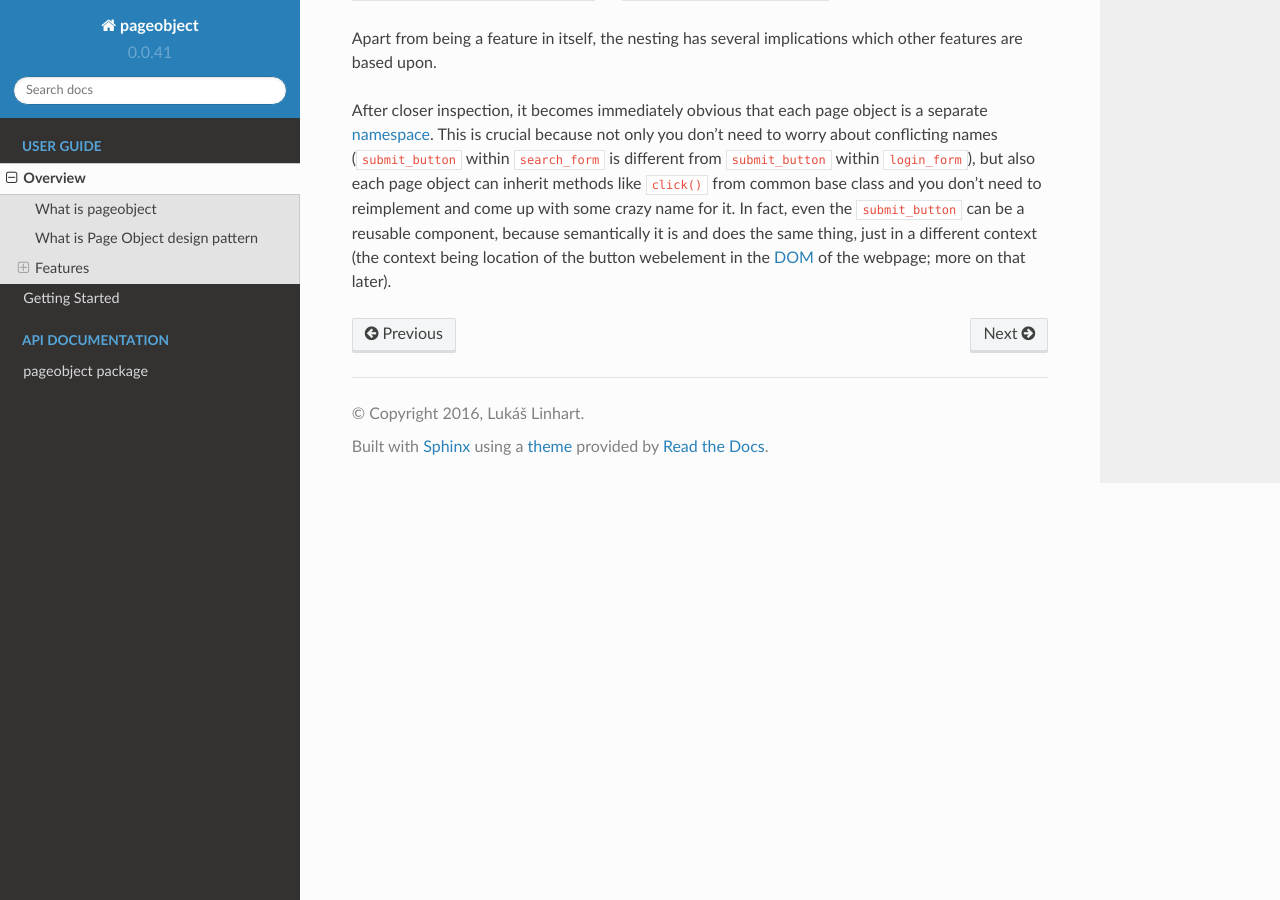
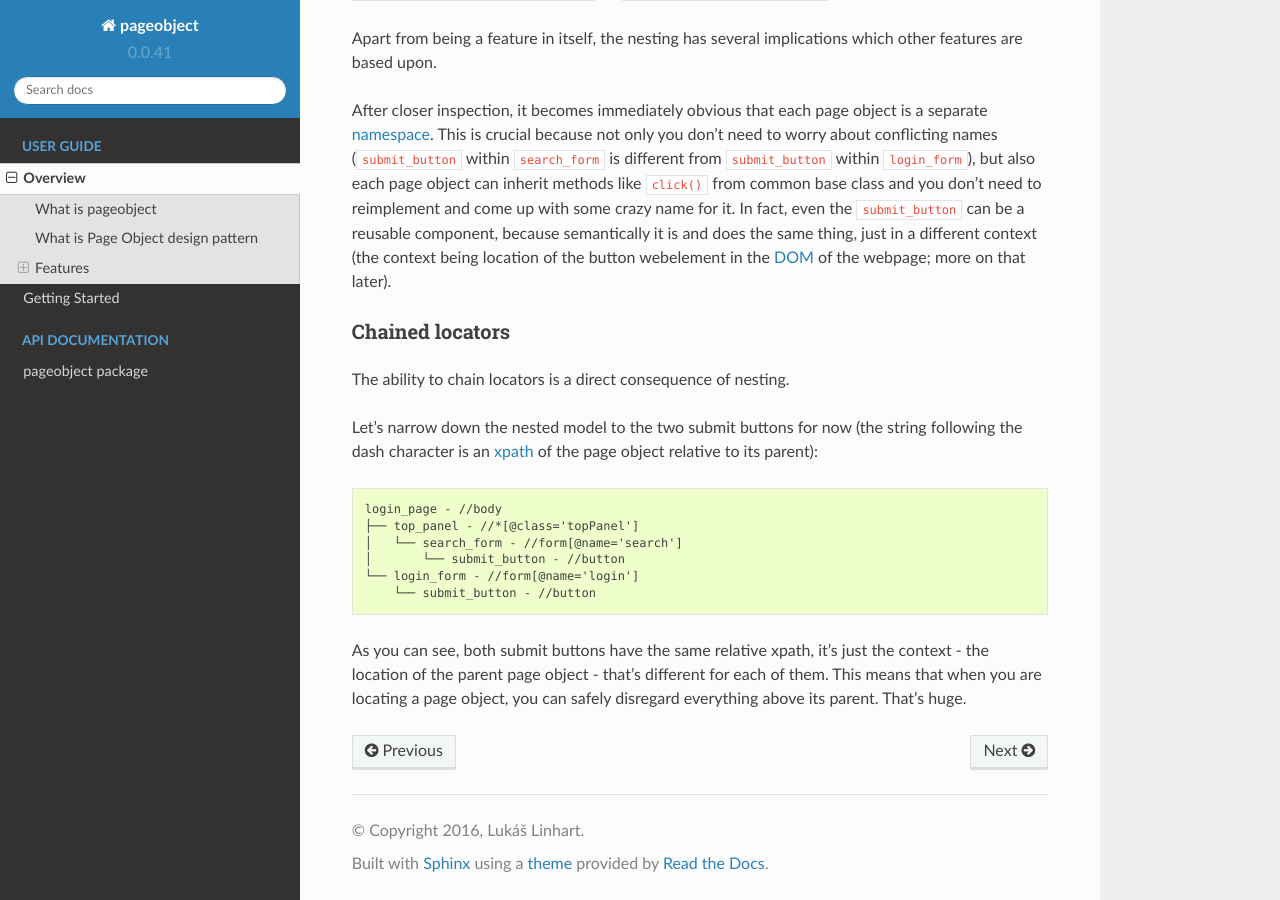
Before and after one commit to lukas-linhart/pageobject, a Sphinx documentation site: the page built from docs/overview.rst, in a window 1280 px wide and 900 px high, scrolled down 1722 px. Built offline with Sphinx 7.4.7 and the Read the Docs theme 2.0.0, drawn with Linux system fonts in a browser that asks for light colours.

Commit message:
docs - chained locators

```diff
--- a/docs/overview.rst
+++ b/docs/overview.rst
@@ -116,3 +116,29 @@ button webelement in the `DOM`_ of the webpage; more on that later).
 
 .. _namespace: https://en.wikipedia.org/wiki/Namespace
 .. _DOM: https://en.wikipedia.org/wiki/Document_Object_Model
+
+
+
+Chained locators
+~~~~~~~~~~~~~~~~
+
+The ability to chain locators is a direct consequence of nesting.
+
+Let's narrow down the nested model to the two submit buttons for now
+(the string following the dash character is an `xpath`_ of the page
+object relative to its parent)::
+
+    login_page - //body
+    ├── top_panel - //*[@class='topPanel']
+    │   └── search_form - //form[@name='search']
+    │       └── submit_button - //button
+    └── login_form - //form[@name='login']
+        └── submit_button - //button
+
+.. _xpath: http://www.w3schools.com/xml/xpath_intro.asp
+
+As you can see, both submit buttons have the same relative xpath,
+it's just the context - the location of the parent page object -
+that's different for each of them. This means that when you are
+locating a page object, you can safely disregard everything
+above its parent. That's huge.
```
